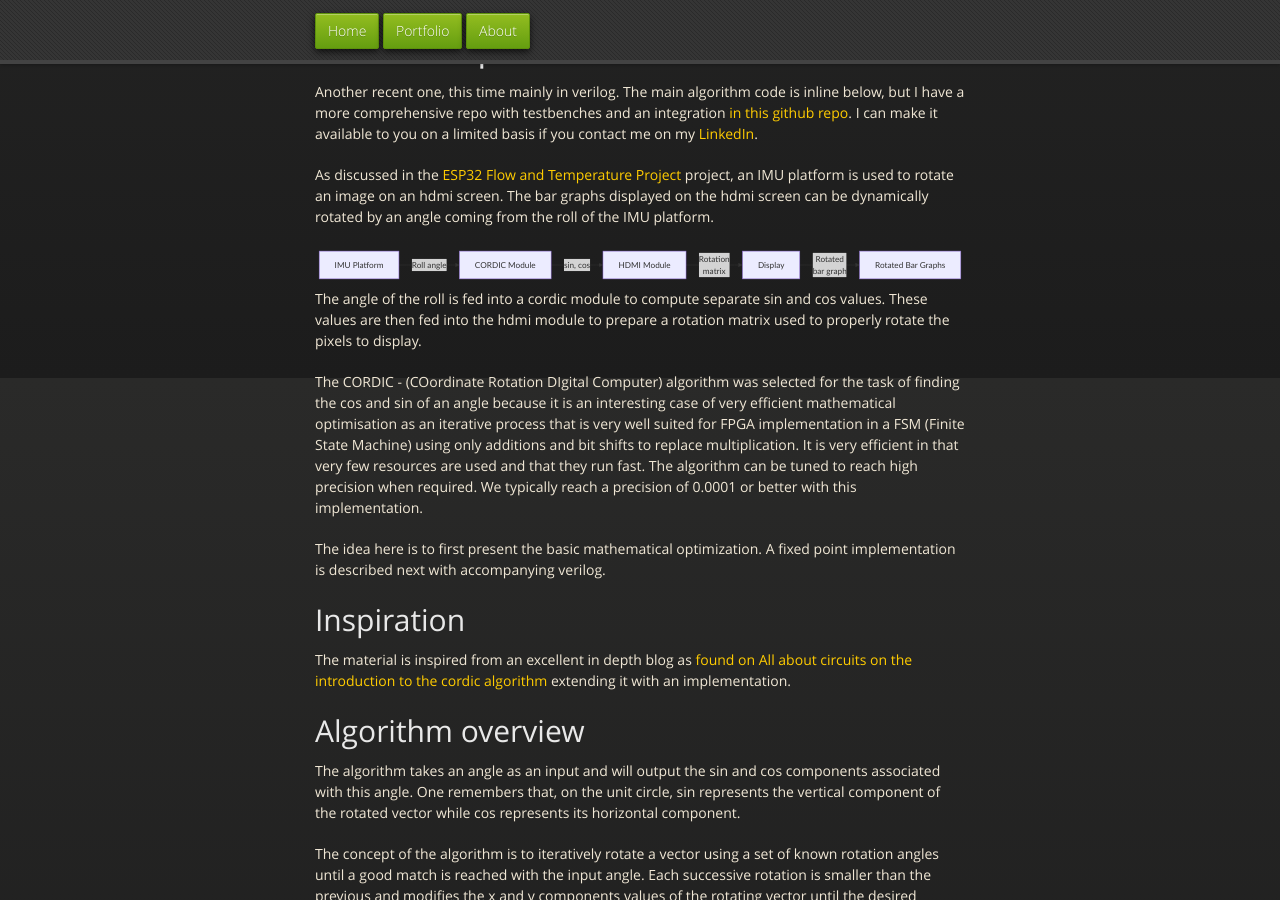
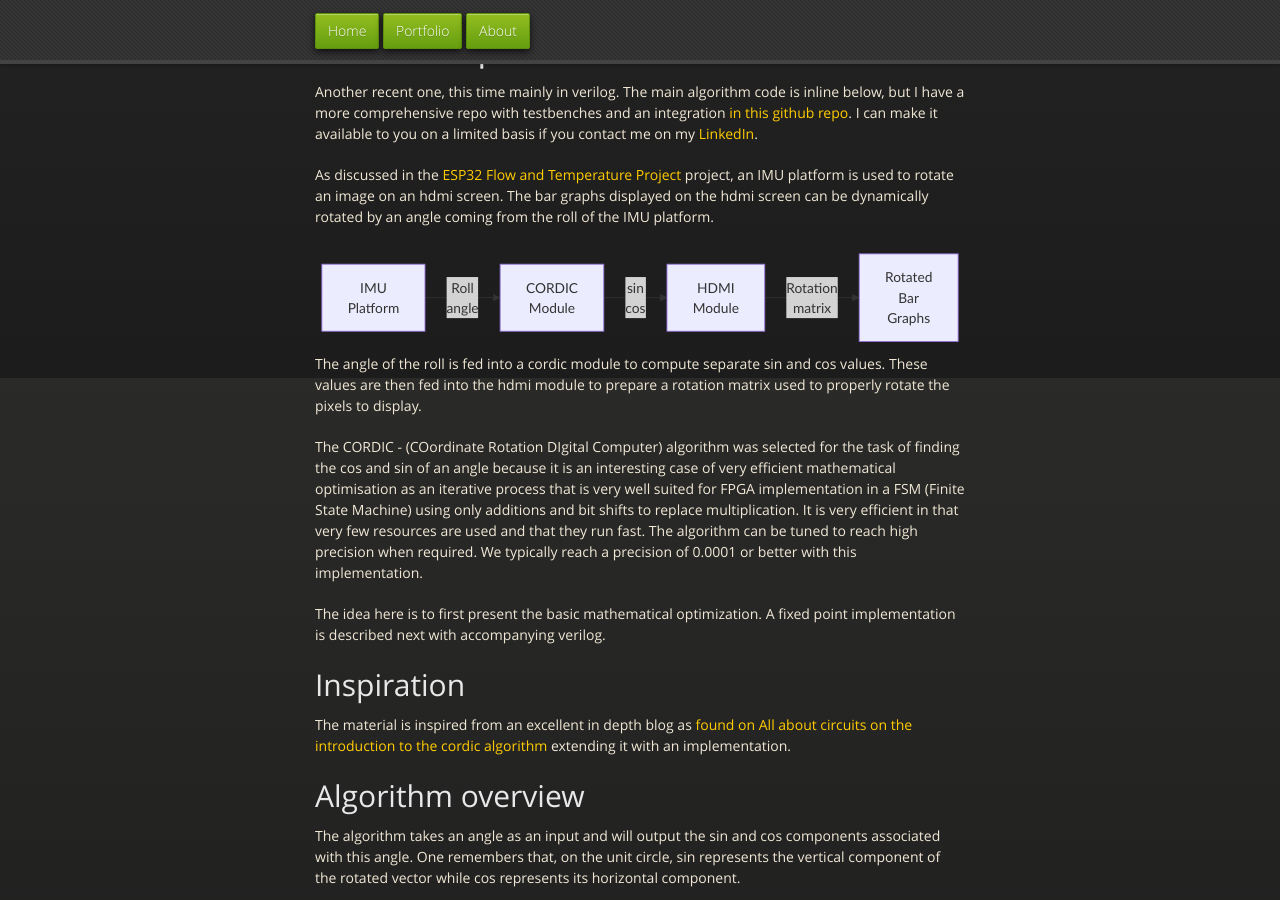
Before and after one commit to fperron-kt88/fx-portfolio, a Jekyll site: the page built from _posts/2024-12-18-cordic-module-optimisation.md, in a window 1280 px wide and 900 px high, scrolled down 522 px. Built offline with Jekyll 4.4.1, drawn with Linux system fonts in a browser that asks for light colours; comment, search, counter and statistics services are not loaded.

Commit message:
feat: simplify diagram

````diff
--- a/_posts/2024-12-18-cordic-module-optimisation.md
+++ b/_posts/2024-12-18-cordic-module-optimisation.md
@@ -36,17 +36,15 @@ an angle coming from the roll of the IMU platform.
 ```mermaid
 flowchart LR
     %% Nodes
-    A[IMU Platform]
-    B[CORDIC Module]
-    C[HDMI Module]
-    D[Display]
-    E[Rotated Bar Graphs]
+    A[IMU \n Platform]
+    B[CORDIC \n Module]
+    C[HDMI \n Module]
+    E[Rotated \n Bar \n Graphs]
 
     %% Connections
-    A -->| Roll angle | B
-    B -->| sin, cos | C
-    C -->| Rotation \n matrix | D
-    D -->| Rotated \n bar graph| E
+    A -->| Roll \n angle | B
+    B -->| sin \n cos | C
+    C -->| Rotation \n matrix | E
 ```
 
 The angle of the roll is fed into a cordic module to compute separate
````
